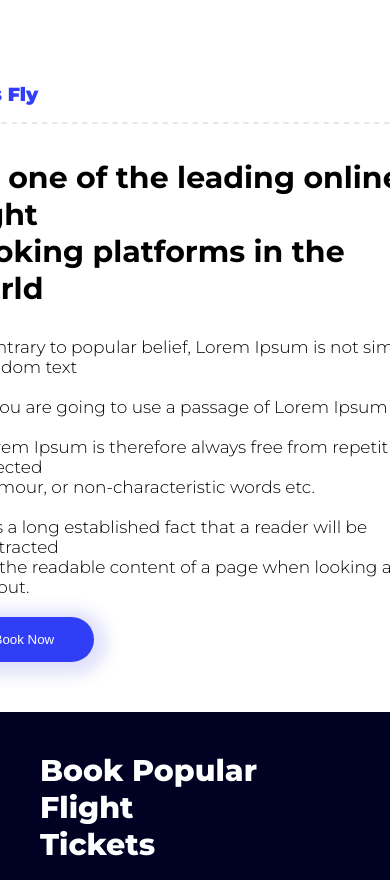
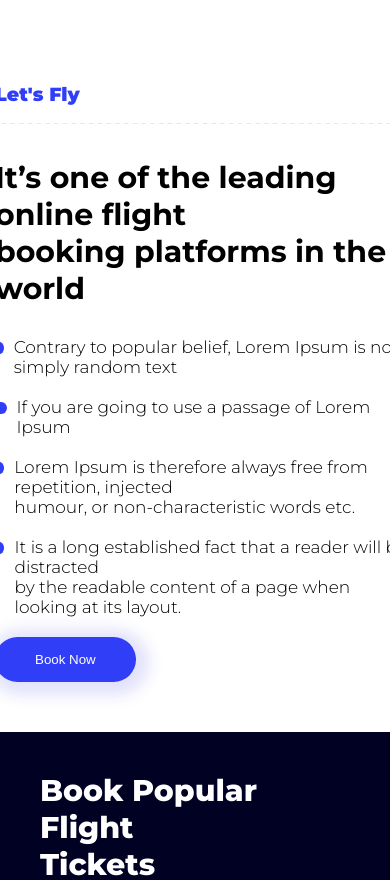
Before and after one commit to DevOlagboye/Aviation-Landpage, a React (Create React App) app: page / in a window 390 px wide. Shown: the part 2900-3780 px from the top of the page. Built offline with nearby package versions, Linux system fonts and the light colour scheme.

Commit message:
Working on the responsiveness of the CTA  Component

```diff
--- a/src/Components/Cta/Cta.css
+++ b/src/Components/Cta/Cta.css
@@ -5,6 +5,10 @@
     align-items: center;
     gap: 80px;
     flex-wrap: wrap;
+}
+
+.cta-details {
+    margin-left: 20px;
 }
 
 .cta-details h5 {
@@ -53,4 +57,7 @@
     .cta-image img {
         width: 400px;
     }
+    .cta-details .cta-line {
+        width: 420px;
+    }
 }
```
